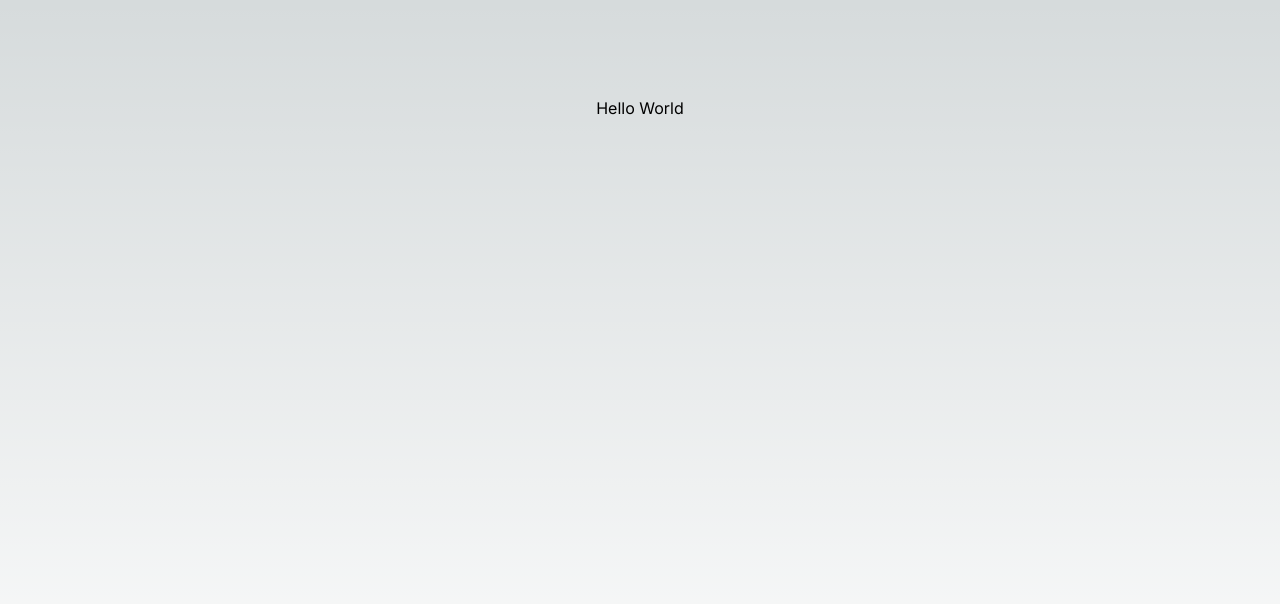
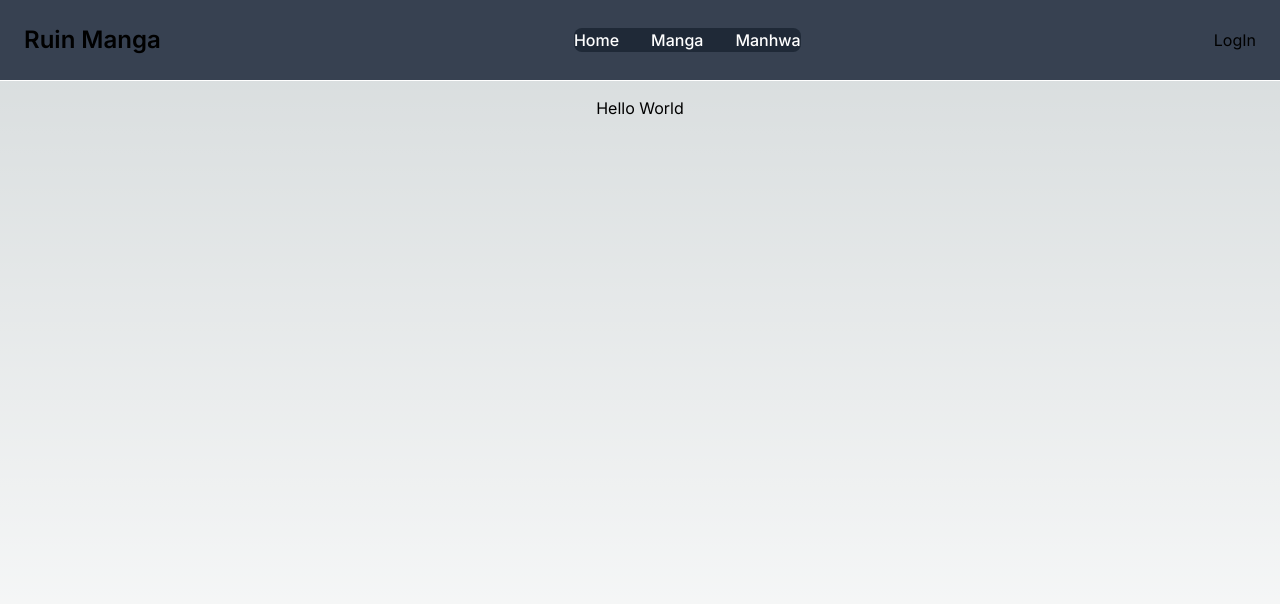
Before and after one commit to tyrell-snyders/ruin-manga, a Next.js app: page / in a window 1280 px wide. Shown: the top 604 px of the page. Built offline with nearby package versions, Linux system fonts and the light colour scheme.

Commit message:
feat: navbar design

```diff
--- a/src/app/layout.tsx
+++ b/src/app/layout.tsx
@@ -1,6 +1,8 @@
 import './globals.css'
 import type { Metadata } from 'next'
 import { Inter } from 'next/font/google'
+import GlobalState from '@/context'
+import Navbar from '@/components/Navbar'
 
 const inter = Inter({ subsets: ['latin'] })
 
@@ -16,7 +18,10 @@ export default function RootLayout({
 }) {
   return (
     <html lang="en">
-      <body className={inter.className}>{children}</body>
+      <GlobalState>
+        <Navbar />
+          <body className={inter.className}>{children}</body>
+      </GlobalState>
     </html>
   )
 }
--- a/src/components/Navbar/index.tsx
+++ b/src/components/Navbar/index.tsx
@@ -1,9 +1,93 @@
 'use client'
 
+import { navOptions } from "@/utils/links"
+import { useState, useContext } from 'react'
+import Link from "next/link"
+import { useRouter, usePathname } from "next/navigation"
+import CommonModal from "../CommonModal"
+import { GlobalContext } from "@/context"
+import { logger } from "@/utils/logger"
+
+function NavItems(props: any) {
+    const {
+        isModalView,
+        router
+    } = props
+    return (
+        <div className={`items-center justify-between w-full md:flex md:w-auto ${isModalView ? "" : 'hidden'}`} id='nav-items'>
+            <ul className={`flex flex-col p-4 md:p-0 mt-4 font-medium rounded-lg md:flex-row md:space-x-8 md:mt-0 md:border-0 bg-gray-800`}>
+                {
+                    navOptions.map(item => (
+                        <li
+                            className="curosr-pointer block py-2 pl-3 pr-4 text-white rounded md:p-0"
+                            key={item.id}
+                            onClick={() => router.push(item.path)}
+                        >
+                            {item.label}
+                        </li>
+                    ))
+                }
+            </ul>
+        </div>
+    )
+}
+
 export default function Navbar() {
+    const context = useContext(GlobalContext);
+
+    if (context === null) {
+        logger.error("No context")
+        return null;
+    }
+
+    const { showNavModal, setShowNavModal } = context;
+
+    const pathName = usePathname()
+    const router = useRouter()
+
+
     return (
-        <nav>
-            This is the navbar1
+        <nav className='bg-gray-700 fixed w-full z-20 top-0 border-b border-white'>
+            <div className="flex flex-wrap items-center justify-between p-2 lg:p-6 w-full">
+                <div
+                    className="flex items-center cursor-pointer"
+                    onClick={() => router.push('/')}
+                >
+                    <span className='self-center text-xl lg:text-2xl font-semibold whitespace-nowrap'>
+                        Ruin Manga
+                    </span>
+                </div>
+                <div className="flex md:order-2 gap-4">
+                    <Link href="/login">LogIn</Link>
+                </div>
+                <button data-collapse-toggle='navbar-sticky' type='button'
+                    className="inline-flex items-center p-2 text-sm text-gray-500 rounded-lg md:hidden hover:bg-gray-100
+                    focus:outline-none focus:cursor-pointer"
+                    aria-controls="navbar-sticky"
+                    aria-expanded='false'
+                    onClick={() => setShowNavModal(prv => !prv)}
+                >
+                    <span className='sr-only'>Open Main Menu</span>
+                    <svg className="w-6 h-6"
+                        aria-hidden='true'
+                        fill="currentColor"
+                        viewBox="0 0 20 20"
+                        xmlns="http://www.w3.org/2000/svg"
+                    >
+                        <path
+                            fillRule='evenodd'
+                            d="M3 5a1 1 0 011-1h12a1 1 0 110 2H4a1 1 0 01-1-1zM3 10a1 1 0 011-1h12a1 1 0 110 2H4a1 1 0 01-1-1zM3 15a1 1 0 011-1h12a1 1 0 110 2H4a1 1 0"
+                            clipRule="evenodd"
+                        ></path>
+                    </svg>
+                </button>
+                <NavItems router={router} />
+            </div>
+            <CommonModal
+                showModalTitle={false}
+                mainContent={<NavItems isModalView={true} router={router}/>}
+                show={showNavModal} setShow={setShowNavModal}
+            />
         </nav>
     )
 }
--- /dev/null
+++ b/src/utils/links.ts
@@ -0,0 +1,17 @@
+export const navOptions = [
+    {
+        id: 'home',
+        label: 'Home',
+        path: '/'
+    },
+    {
+        id: 'manga',
+        label: 'Manga',
+        path: '/manga'
+    },
+    {
+        id: 'manhwa',
+        label: 'Manhwa',
+        path: '/manhwa'
+    }
+]
```
